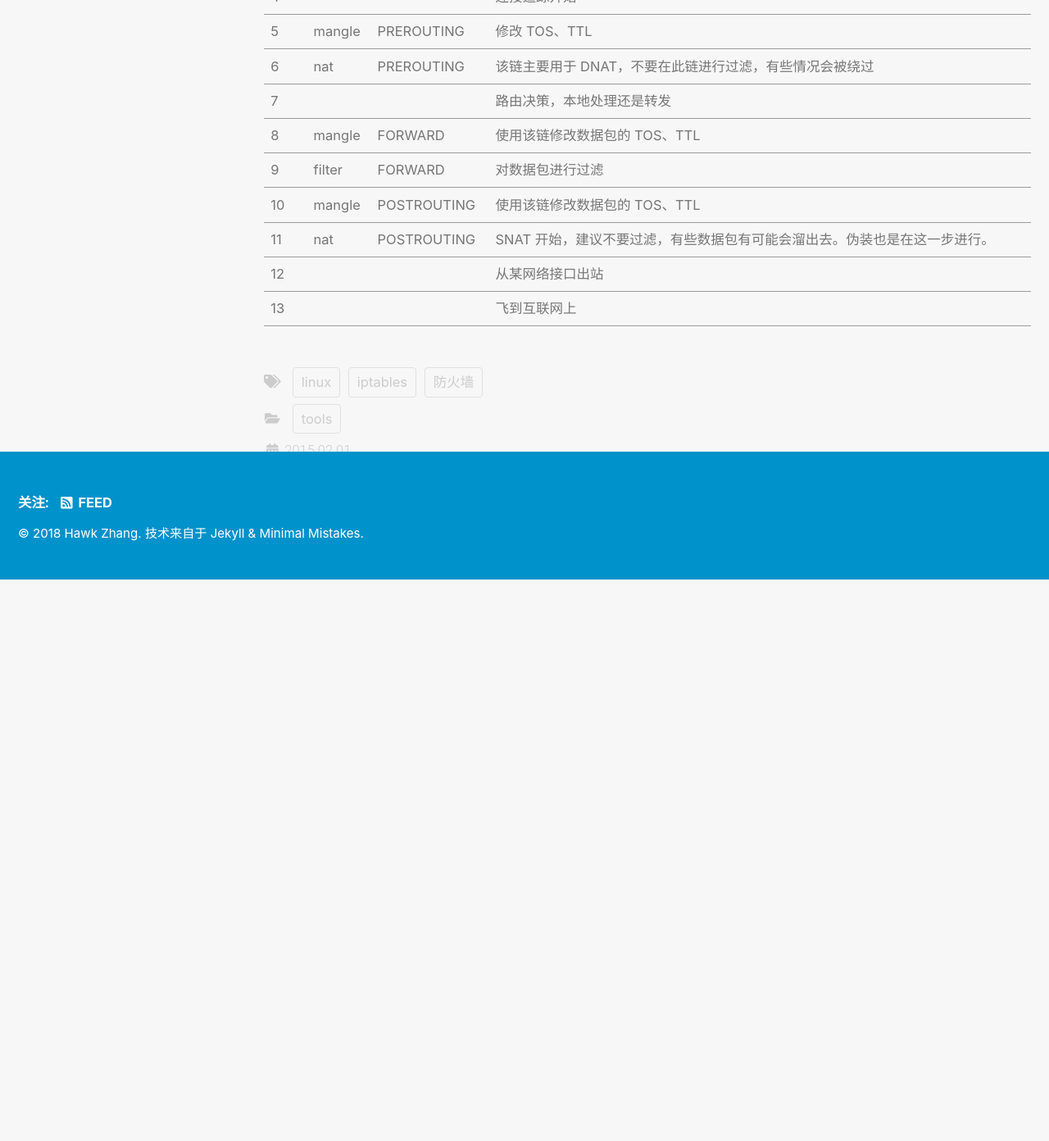
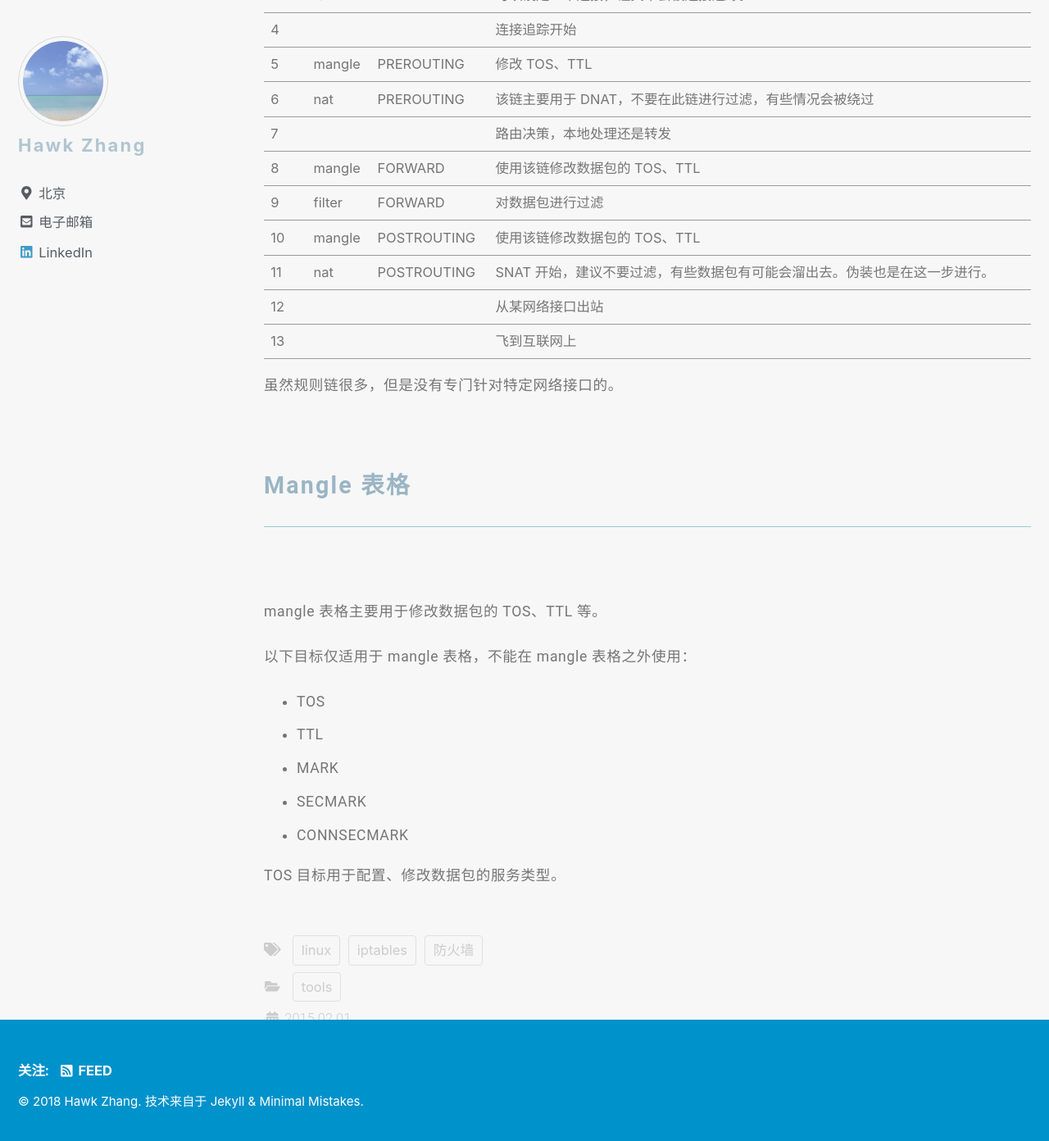
Before and after one commit to narru888/linotes_note, a Jekyll site: the page built from _posts/linux/tools/2015-02-01-iptables.md, in a window 1280 px wide and 1400 px high, scrolled down 12165 px. Shown: the top 1392 px of the window at 82% size. Built offline with Jekyll 4.4.1, drawn with Linux system fonts in a browser that asks for light colours; nearby versions of some CDN libraries; a script that is not in the unit is left out; before the commit the page ends 12872 px from its top, so only the background shows below that.

Commit message:
update on 2018-08-27 08:30:01 CST

```diff
--- a/_posts/linux/tools/2015-02-01-iptables.md
+++ b/_posts/linux/tools/2015-02-01-iptables.md
@@ -438,3 +438,28 @@
 11   | nat    | POSTROUTING | SNAT 开始，建议不要过滤，有些数据包有可能会溜出去。伪装也是在这一步进行。
 12   |        |             | 从某网络接口出站
 13   |        |             | 飞到互联网上
+
+虽然规则链很多，但是没有专门针对特定网络接口的。
+
+
+
+
+
+
+
+
+
+
+### Mangle 表格
+
+mangle 表格主要用于修改数据包的 TOS、TTL 等。
+
+以下目标仅适用于 mangle 表格，不能在 mangle 表格之外使用：
+
+* TOS
+* TTL
+* MARK
+* SECMARK
+* CONNSECMARK
+
+TOS 目标用于配置、修改数据包的服务类型。
```
